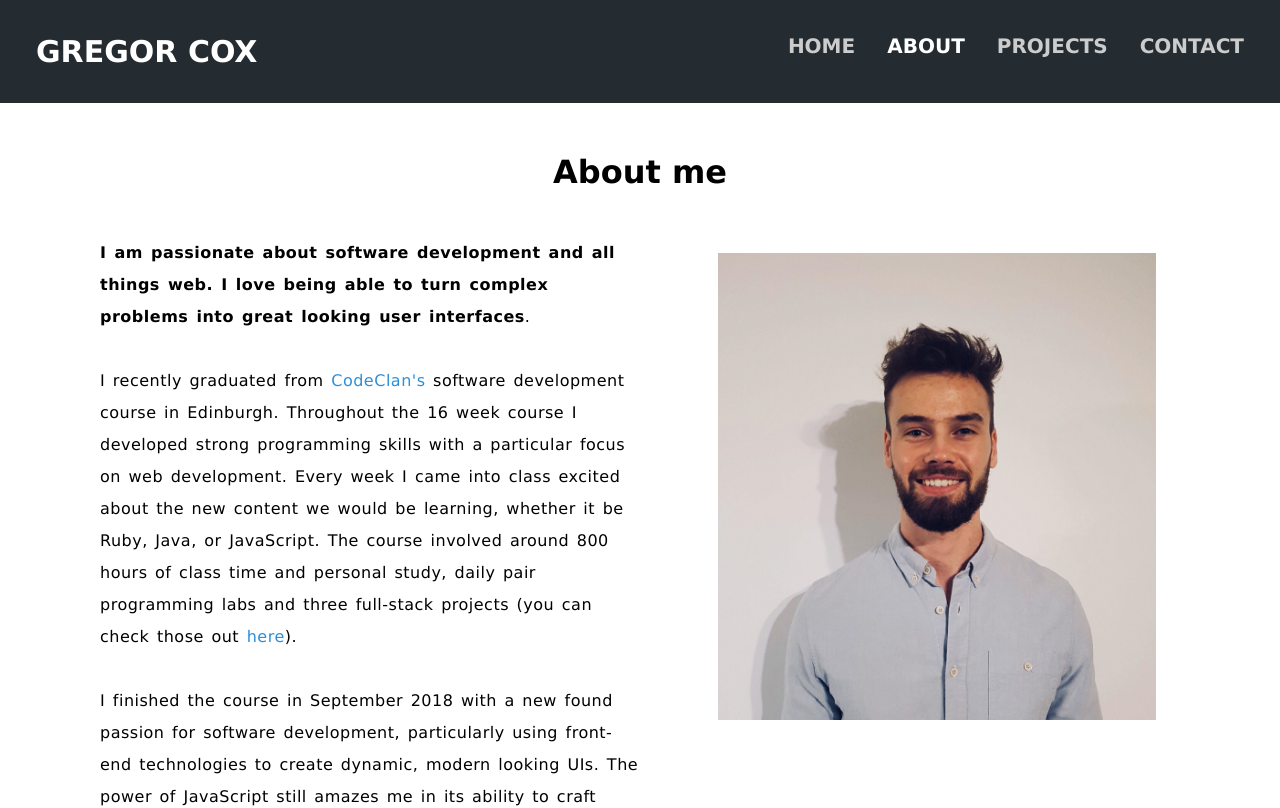
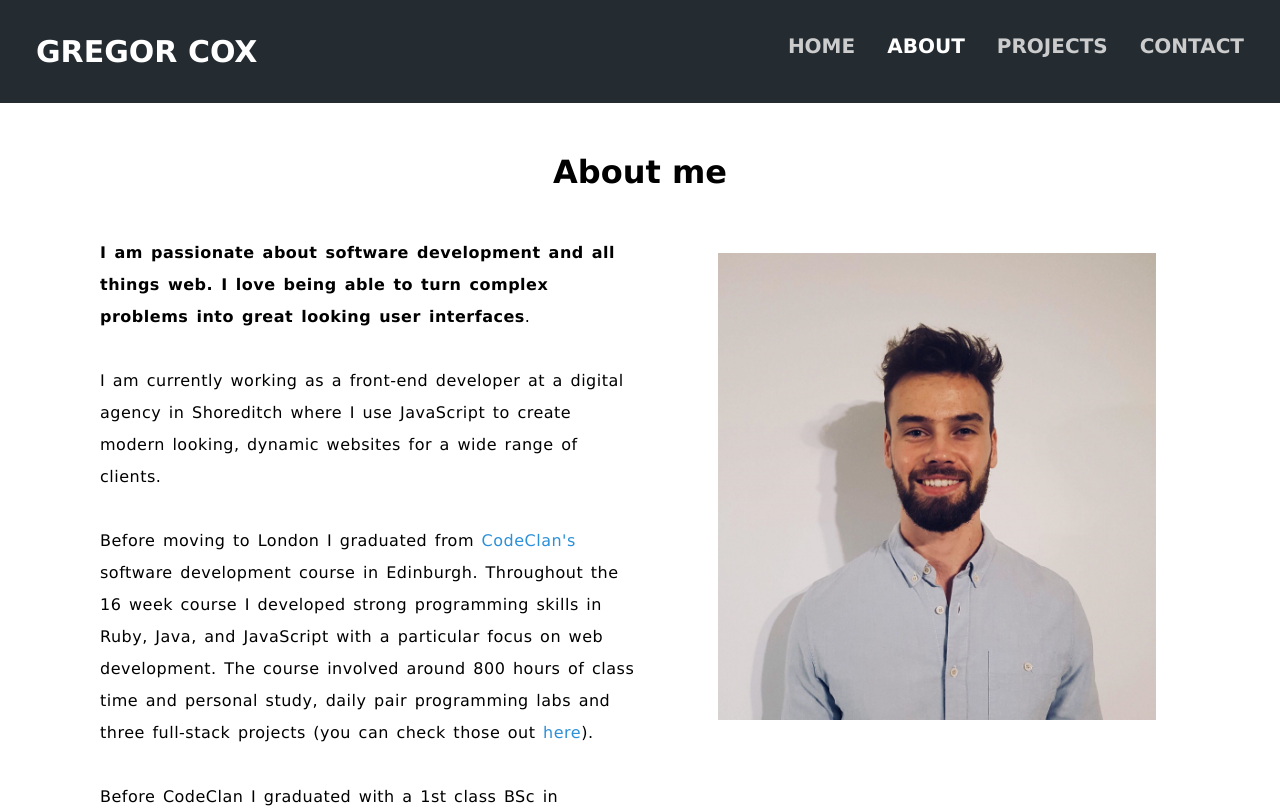
Before and after one commit to gregorcox/personal-site, a React (Create React App) app: page /about in a window 1280 px wide. Shown: the top 808 px of the page. Built offline with nearby package versions, Linux system fonts and the light colour scheme.

Commit message:
updates about section for job/location change

```diff
--- a/src/components/About.js
+++ b/src/components/About.js
@@ -8,9 +8,10 @@ const About = () => (
     <h1 className="headline">About me</h1>
     <div className="about-paragraph">
       <p><strong>I am passionate about software development and all things web. I love being able to turn complex problems into great looking user interfaces</strong>. <br/><br/>
-      I recently graduated from <a href="https://codeclan.com/">CodeClan's</a> software development course in Edinburgh. Throughout the 16 week course I developed strong programming skills with a particular focus on web development. Every week I came into class excited about the new content we would be learning, whether it be Ruby, Java, or JavaScript. The course involved around 800 hours of class time and personal study, daily pair programming labs and three full-stack projects (you can check those out <a href="/projects" >here</a>). <br/><br/>
 
-      I finished the course in September 2018 with a new found passion for software development, particularly using front-end technologies to create dynamic, modern looking UIs. The power of JavaScript still amazes me in its ability to craft incredible websites. I am eager to learn more and continue to seek out new challenges and opportunities.<br/><br/>
+      I am currently working as a front-end developer at a digital agency in Shoreditch where I use JavaScript to create modern looking, dynamic websites for a wide range of clients.<br/><br/>
+
+      Before moving to London I graduated from <a href="https://codeclan.com/">CodeClan's</a> software development course in Edinburgh. Throughout the 16 week course I developed strong programming skills in Ruby, Java, and JavaScript with a particular focus on web development. The course involved around 800 hours of class time and personal study, daily pair programming labs and three full-stack projects (you can check those out <a href="/projects" >here</a>). <br/><br/>
 
       Before CodeClan I graduated with a 1st class BSc in Psychology, and it remains useful in my UX planning. Outside of software I also enjoy traveling to new places, football, film, and lifting heavy things.</p>
     </div>
--- a/src/components/Home.js
+++ b/src/components/Home.js
@@ -13,7 +13,7 @@ const Home = () => (
   <div className="welcome-header" style={ sectionStyle }>
     <div className="welcome-message">
       <h1>Hello, I'm Gregor</h1>
-      <h3>I'm an Edinburgh based software developer focused on writing clean, elegant code and crafting user friendly experiences</h3>
+      <h3>I'm a London based software developer focused on writing clean, elegant code and crafting user friendly experiences</h3>
       <Link to='/projects'>
         <button className="button" type="button">View my work</button>
       </Link>
```
